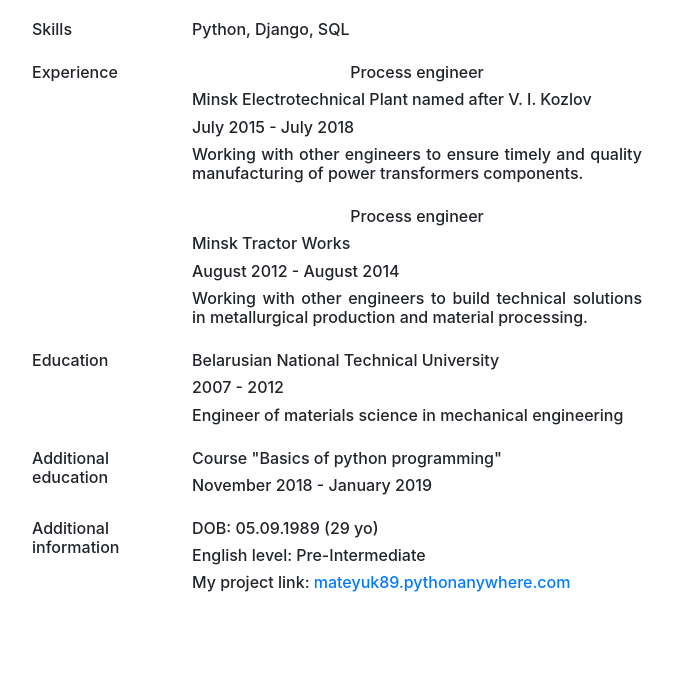
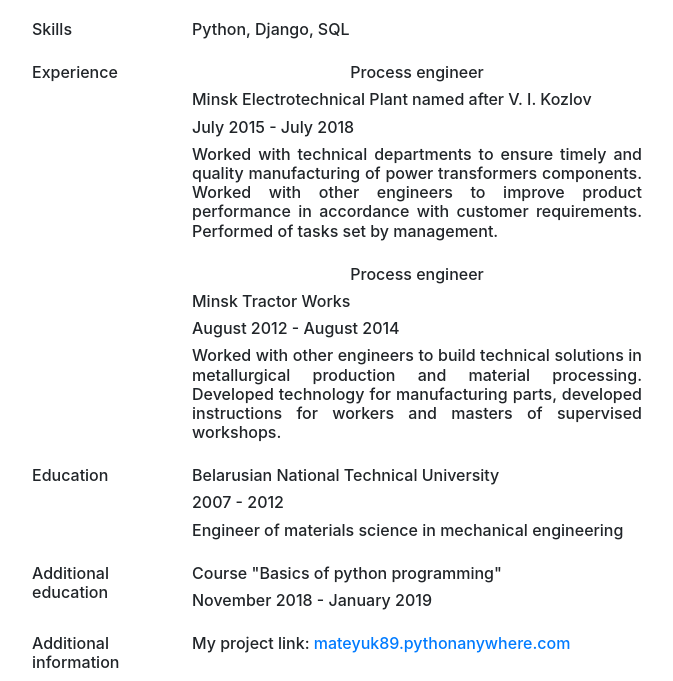
Before and after one commit to iseedeadpeople1005000/filya, a Django app: template about/templates/about.html in a window 1280 px wide. Shown: the part 455-1136 px from the top of the page, without its empty margins (303-976 px from the left). Before the commit the page ends 1047 px from the top, so only its background shows below. Run offline with Django 3.2, Linux system fonts and the light colour scheme; the template is opened without the code that fills it, so the values that code supplies are empty; some libraries are stand-ins or nearby versions.

Commit message:
do something

```diff
--- a/about/templates/about.html
+++ b/about/templates/about.html
@@ -63,7 +63,7 @@
                             <h6 align="center">Process engineer</h6>
                             <h6>Minsk Electrotechnical Plant named after V. I.  Kozlov</h6>
                             <h6>July 2015 - July 2018</h6>
-                            <h6 align="justify">Working with other engineers to ensure timely and quality manufacturing of power transformers components.</h6>
+                            <h6 align="justify">Worked with technical departments to ensure timely and quality manufacturing of power transformers components. Worked with other engineers to improve product performance in accordance with customer requirements. Performed of tasks set by management.</h6>
                         </div>
                     </div>
                     </p>
@@ -75,7 +75,7 @@
                             <h6 align="center">Process engineer</h6>
                             <h6>Minsk Tractor Works</h6>
                             <h6>August 2012 - August 2014</h6>
-                            <h6 align="justify">Working with other engineers to build technical solutions in metallurgical production and material processing.</h6>
+                            <h6 align="justify">Worked with other engineers to build technical solutions in metallurgical production and material processing. Developed technology for manufacturing parts, developed instructions for workers and masters of supervised workshops.</h6>
                         </div>
                     </div>
                     </p>
@@ -108,8 +108,6 @@
                             <h6>Additional information</h6>
                         </div>
                         <div class="col-md-9 block">
-                            <h6>DOB: 05.09.1989 (29 yo)</h6>
-                            <h6>English level: Pre-Intermediate</h6>
                             <h6>My project link: <a href="https://mateyuk89.pythonanywhere.com" title="Перейти к нашему королю!">mateyuk89.pythonanywhere.com</a></h6>
                         </p>
                         </div>
--- a/loginlogout/templates/sign.html
+++ b/loginlogout/templates/sign.html
@@ -18,7 +18,7 @@
             <label for="username">Имя пользователя: </label>
             <input type="text" name="username" id="username" placeholder="Обязательное поле">
             <label for="email">Email: </label>
-            <input type="password" name="email" id="email" placeholder="Не обязательное поле">
+            <input type="text" name="email" id="email" placeholder="Не обязательное поле">
             <label for="password">Пароль: </label>
             <input type="password" name="password" id="password" placeholder="Обязательное поле">
             {% if sign_error %}
```
Also changed, not shown: db.sqlite3.
